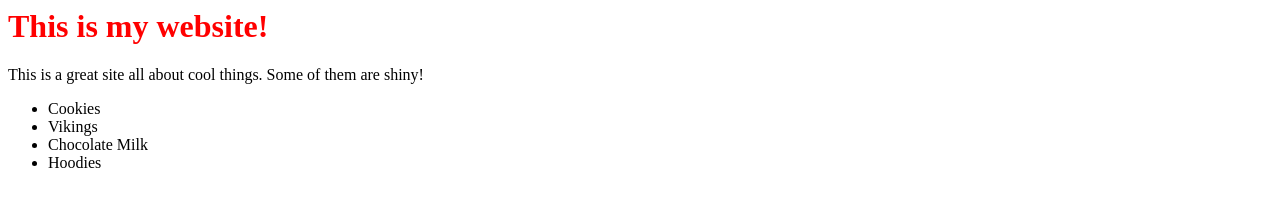
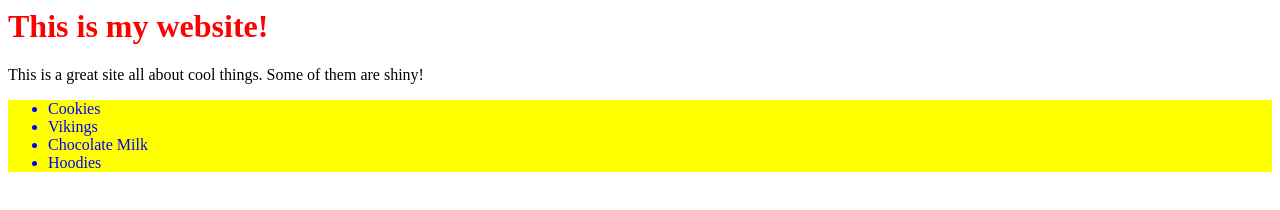
Before and after one commit to LukeSchlangen/lukeschlangen.github.io, a plain HTML site: page index.html in a window 1280 px wide. Drawn offline with Linux system fonts and the light colour scheme.

Commit message:
Update style.css

```diff
--- a/style.css
+++ b/style.css
@@ -1,3 +1,8 @@
 h1 {
   color: red;
 }
+
+ul {
+  color: blue;
+  background-color: yellow;
+}
```
